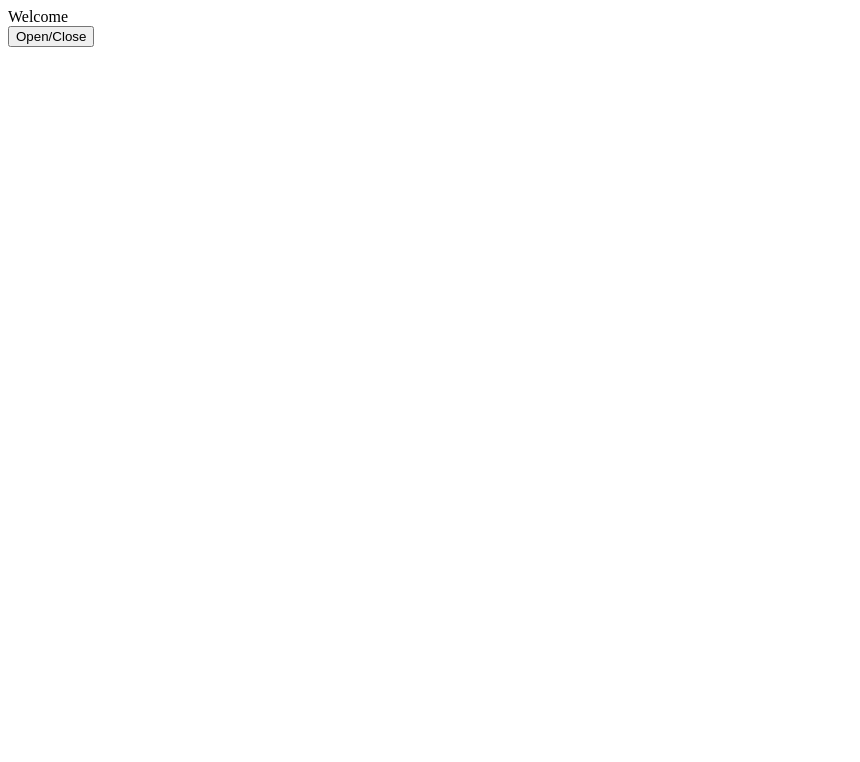
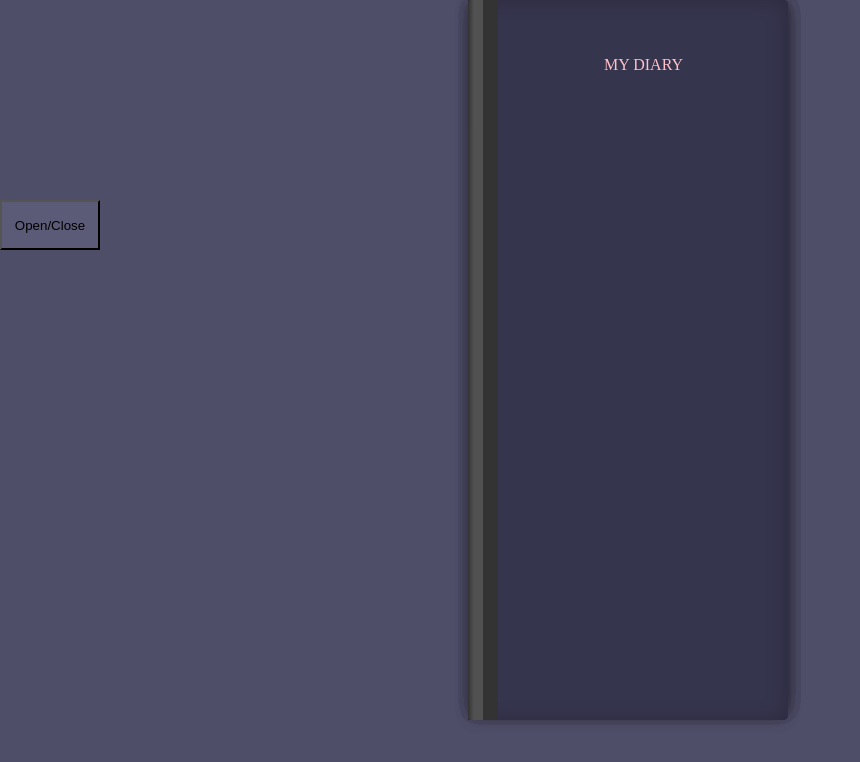
Before and after one commit to NeemaMwende/Diary, a plain HTML site: page cover.html in a window 1280 px wide. Shown: the whole page, without its empty margins (0-860 px from the left). Drawn offline with Linux system fonts and the light colour scheme.

Commit message:
cover updates

```diff
--- a/cover.css
+++ b/cover.css
@@ -1,5 +1,7 @@
 body {
     background-color: #4F4E68;
+     margin: 0;
+     overflow: hidden;
   }
   .cover:hover:after {
     box-shadow: -1px 1px 1px 0 rgba(0, 0, 0, 0.4);
@@ -49,6 +51,14 @@ body {
     font-size: 8px;
     color: #777;
     font-family: monospace;
+  /*             width: 100vw;
+              height: 100vh; */
+              display: flex;
+              align-items: center;
+              justify-content: center;
+              font-size: 24px;
+              background-color: #f0f0f0;
+              transition: transform 0.5s ease-in-out;
   }
   .page::before, .page::after {
     display: block;
@@ -101,3 +111,18 @@ body {
     100% {  transform: rotateY(180deg);
       z-index: 999;}
   }
+  .title{
+    justify-content: center;
+    font-weight: 500px;
+    padding-left: 120px;
+    padding-top: 40px;
+    color: pink;
+  }
+.btn{
+    height: 50px;
+    width: 100px;
+    background-color: #5c5b77;
+}
+.btn:hover{
+    color: rgb(197, 79, 118);
+}
--- a/cover.html
+++ b/cover.html
@@ -3,29 +3,57 @@
 <head>
     <meta charset="UTF-8">
     <meta name="viewport" content="width=device-width, initial-scale=1.0">
+    <link rel="stylesheet" href="cover.css">
     <title>Cover</title>
 </head>
 <body>
     <!-- Added click effect  -->
 
 <div class="book">
-    <span class="page page2 "></span>
-    <span class="page page2"></span>
-    <span class="page page2"></span>
+    <span class="page page2 " id="page1" onclick="editPage('page1')">1</span>
+    <span class="page page2" id="page2" onclick="editPage('page2')">2</span>
+    <span class="page page2" id="page3" onclick="editPage('page3')">3</span>
+    <span class="page page2" id="page4" onclick="editPage('page4')">4</span>
+    <span class="page page2" id="page5" onclick="editPage('page5')">5</span>
+    <span class="page page2" id="page6" onclick="editPage('page6')">6</span>
+    <span class="cover ">7</span>
+    <span class="cover cover1" img="/Images/cover2.jpg"><div class="title" id="flipped">MY DIARY</div></span>
+  </div>
+  <button id="open" class="btn">Open/Close</button>
 
-    <span class="page page2"></span>
-    <span class="cover "></span>
-    <span class="page "></span>
-    <span class="cover cover1"><div id="flipped">Welcome</div></span>
-  </div>
 
-  <button id="open">Open/Close</button>
-  <script>
-    document.getElementById('open').addEventListener( 'click',
-    function(){
-        $(".page2").toggleClass('turn');
-        $(".cover1").toggleClass('turn');
-});
-  </script>
+    <script>
+        document.getElementById('open').addEventListener( 'click',function(){
+            $(".page2").toggleClass('turn');
+            $(".cover1").toggleClass('turn');
+          });
+
+        let currentPage = 1;
+
+            function editPage(pageId) {
+                const content = prompt("Edit the content of the page:", document.getElementById(pageId).innerText);
+                if (content !== null) {
+                    document.getElementById(pageId).innerText = content;
+                }
+            }
+
+            function scrollToNextPage() {
+                if (currentPage < 3) {
+                    currentPage++;
+                    const transformValue = `translateX(${-100 * (currentPage - 1)}vw)`;
+                    document.body.style.transform = transformValue;
+                }
+            }
+
+            function handleScroll(event) {
+                const delta = event.deltaY;
+
+                if (delta > 0) {
+                    scrollToNextPage();
+                }
+            }
+
+            document.addEventListener("wheel", handleScroll);
+    </script>
 </body>
 </html>
```
Also changed, not shown: diary.html (+2 -1 lines).
